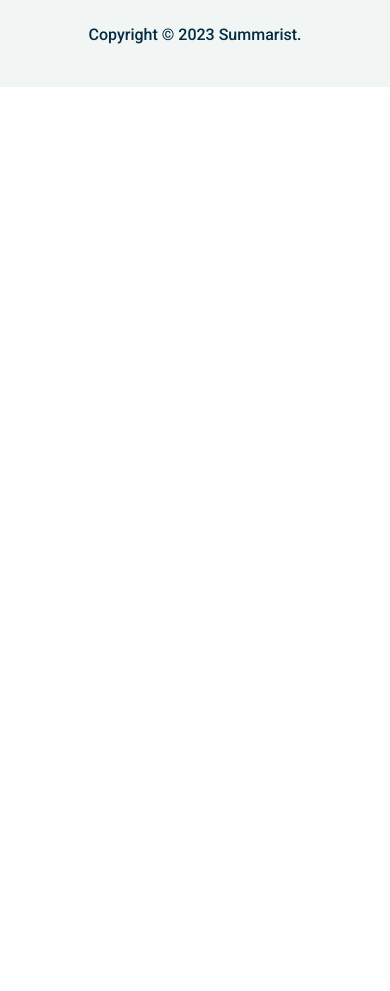
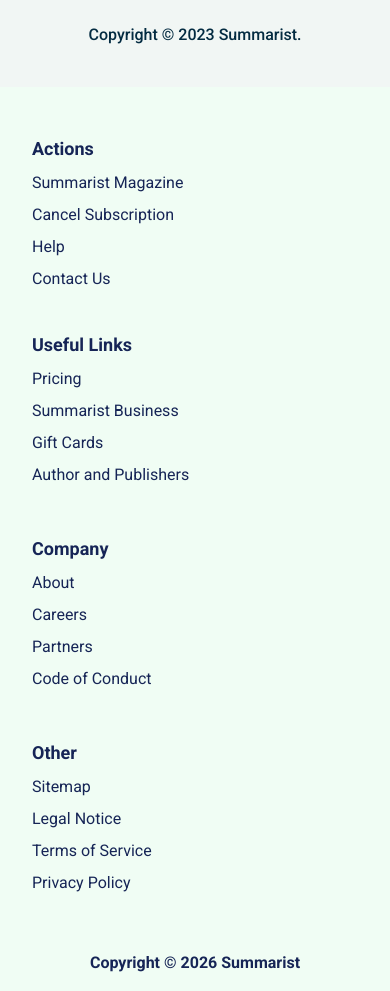
Before and after one commit to naomi-oleary/Advanced-Virtual-Internship-Summarist, a Next.js app: page / in a window 390 px wide. Shown: the part 5260-6251 px from the top of the page. Before the commit the page ends 5347 px from the top, so only its background shows below. Built offline with nearby package versions, Linux system fonts and the light colour scheme.

Commit message:
added responsive footer

```diff
--- a/app/components/Footer.jsx
+++ b/app/components/Footer.jsx
@@ -0,0 +1,41 @@
+import Link from 'next/link';
+
+export default function Footer() {
+    return (
+        <div className="bg-green-50 text-blue-950">
+            <nav>
+                <ul className="p-8 flex flex-col sm:grid sm:grid-cols-2 md:grid-cols-4">
+                    <li className="flex flex-col py-4 gap-2">
+                        <h2 className="text-lg font-bold">Actions</h2>
+                        <Link href="/" className="cursor-not-allowed">Summarist Magazine</Link>
+                        <Link href="/subscription-plan">Cancel Subscription</Link>
+                        <Link href="/"className="cursor-not-allowed">Help</Link>
+                        <Link href="/" className="cursor-not-allowed">Contact Us</Link>
+                    </li>
+                    <li className="flex flex-col py-6 gap-2">
+                        <h2 className="text-lg font-bold">Useful Links</h2>
+                        <Link href="/subscription-plan">Pricing</Link>
+                        <Link href="/" className="cursor-not-allowed">Summarist Business</Link>
+                        <Link href="/" className="cursor-not-allowed">Gift Cards</Link>
+                        <Link href="/" className="cursor-not-allowed">Author and Publishers</Link>
+                    </li>
+                    <li className="flex flex-col py-6 gap-2">
+                        <h2 className="text-lg font-bold">Company</h2>
+                        <Link href="/" className="cursor-not-allowed">About</Link>
+                        <Link href="/" className="cursor-not-allowed">Careers</Link>
+                        <Link href="/" className="cursor-not-allowed">Partners</Link>
+                        <Link href="/" className="cursor-not-allowed">Code of Conduct</Link>
+                    </li>
+                    <li className="flex flex-col py-6 gap-2">
+                        <h2 className="text-lg font-bold">Other</h2>
+                        <Link href="/" className="cursor-not-allowed">Sitemap</Link>
+                        <Link href="/subscription-plan">Legal Notice</Link>
+                        <Link href="/" className="cursor-not-allowed">Terms of Service</Link>
+                        <Link href="/" className="cursor-not-allowed">Privacy Policy</Link>
+                    </li>
+                </ul>
+            </nav>
+            <h2 className="flex font-semibold justify-center mb-4">Copyright &copy; 2026 Summarist</h2>
+        </div>
+    )
+}
--- a/app/layout.tsx
+++ b/app/layout.tsx
@@ -2,6 +2,7 @@
 import type { Metadata } from "next";
 import "./globals.css";
 import React, { ReactNode } from 'react';
+import Footer from './components/Footer';
 
 
 const geistSans = Geist({
@@ -31,6 +32,7 @@
     >
       <body className="min-h-full flex flex-col">
           {children}
+          <Footer />
       </body>
     </html>
   );
```
